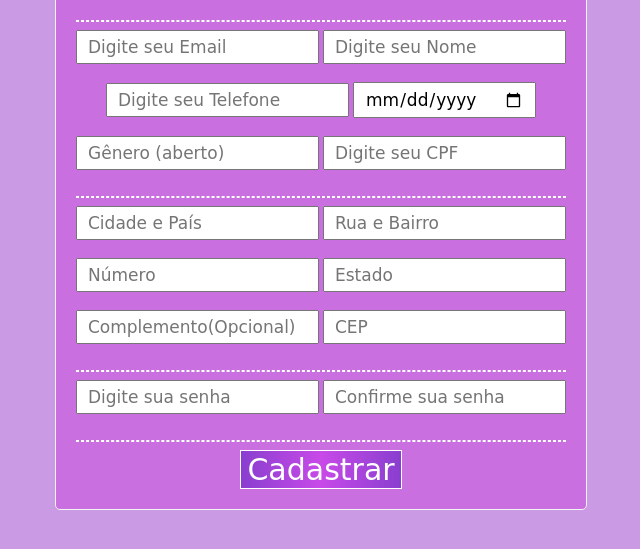
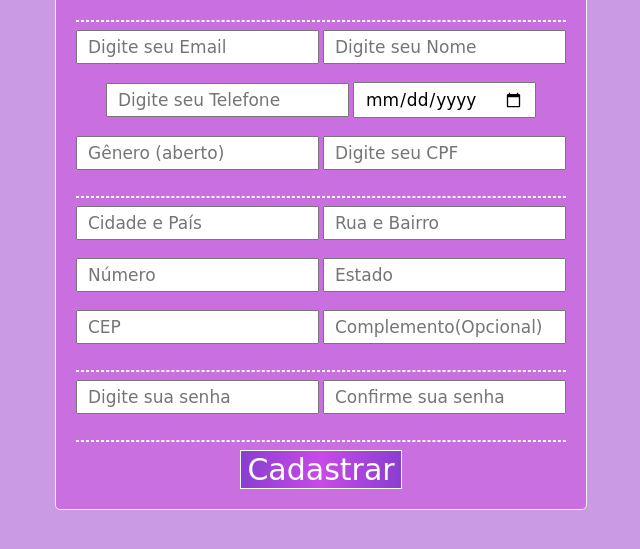
Before and after one commit to laylabtrice/form-cadrasto, a plain HTML site: page index.html in a window 1280 px wide. Shown: the part 225-774 px from the top of the page, without its empty margins (319-959 px from the left). Drawn offline with Linux system fonts and the light colour scheme; a web font is replaced by a local one.

Commit message:
correção

```diff
--- a/index.html
+++ b/index.html
@@ -21,8 +21,8 @@
         <input type="text" placeholder="Rua e Bairro" id="ruabairro"><br><br>
         <input type="number" placeholder="Número" id="number">
         <input type="text" placeholder="Estado" id="estado"><br><br>
-        <input type="text" placeholder="Complemento(Opcional)">
-        <input type="number" placeholder="CEP" id="cep"><br><br><hr>
+        <input type="number" placeholder="CEP" id="cep">
+        <input type="text" placeholder="Complemento(Opcional)"><br><br><hr>
         <input type="password" placeholder="Digite sua senha" id="senha">
         <input type="password" placeholder="Confirme sua senha" id="confirmarsenha"><br><br>
         <hr>
--- a/script.js
+++ b/script.js
@@ -4,7 +4,7 @@ function validar() {
     var telefone =           document.getElementById("telefone").value;
     var data_de_nascimento = document.getElementById("data").value;
     var cpf =                document.getElementById("cpf").value;
-    var gender =                document.getElementById("cpf").value;
+    var gender =             document.getElementById("cpf").value;
     var cidadepaís =         document.getElementById("cidadepaís").value;
     var ruabairro =          document.getElementById("ruabairro").value;
     var number =             document.getElementById("numero").value;
```
